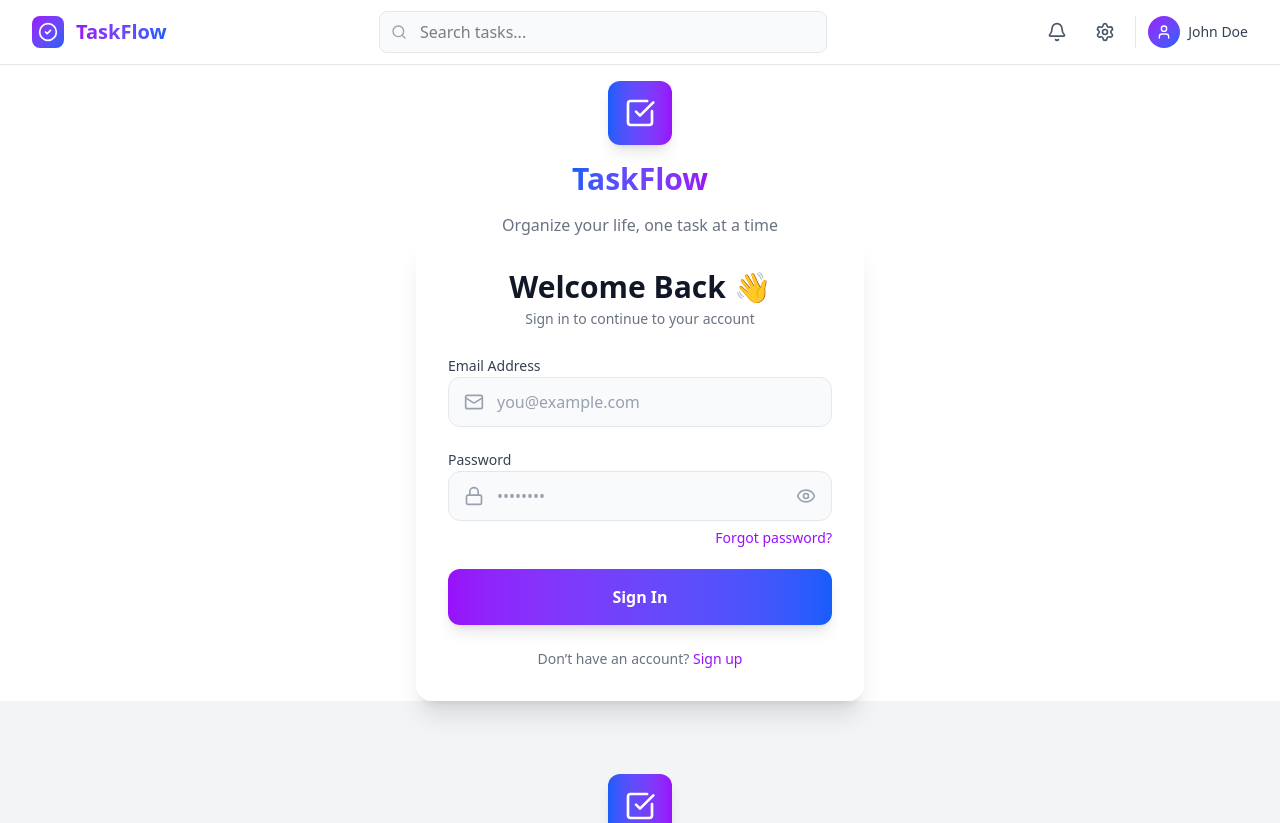
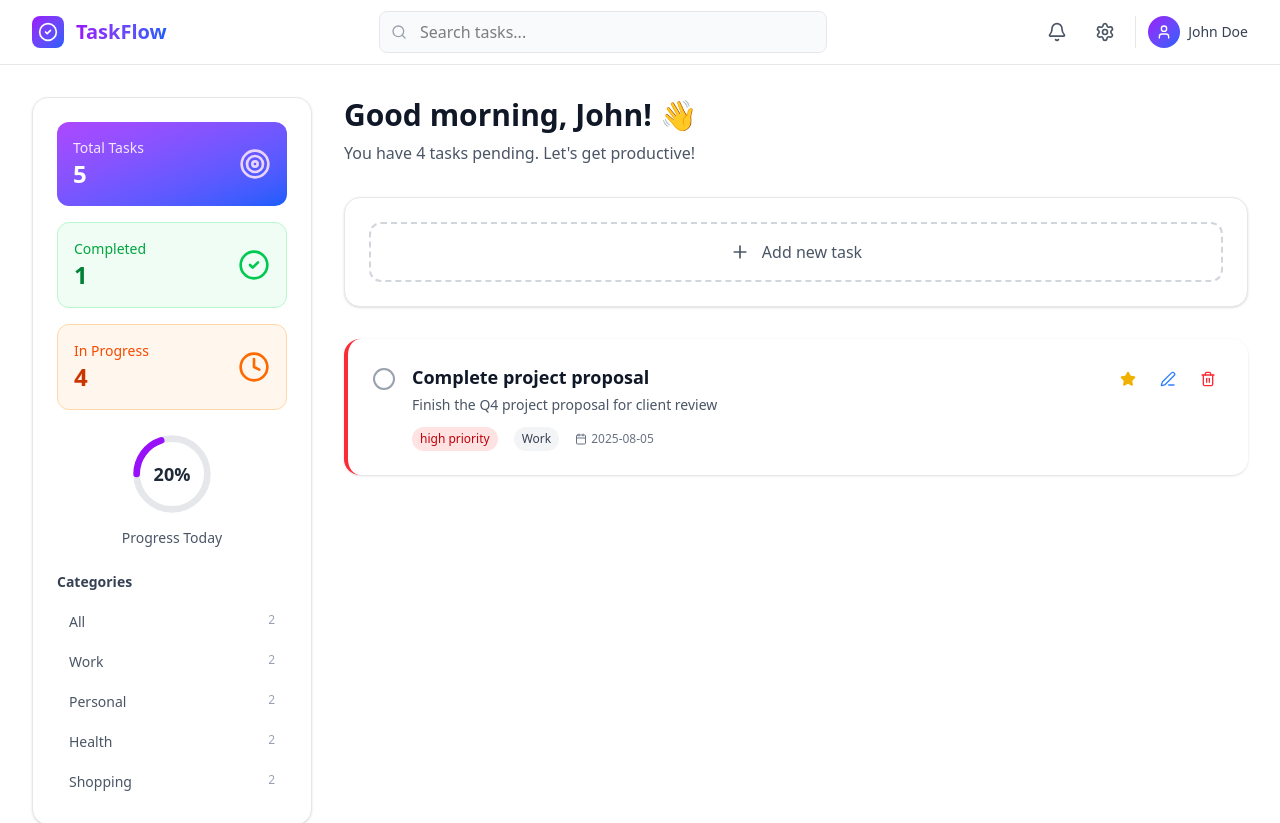
Before and after one commit to omprakash118/TODO-app, a React (Vite) app in the folder client/: page / in a window 1280 px wide. Shown: the top 823 px of the page. Built offline with nearby package versions, Linux system fonts and the light colour scheme.

Commit message:
Add MainComponent to Dashboard and implement task overview UI

```diff
--- /dev/null
+++ b/client/src/component/MainComponent.jsx
@@ -0,0 +1,126 @@
+import React from "react";
+import {
+  Plus, CheckCircle2, Target, Clock, Circle,
+  Calendar, Star, Edit3, Trash2
+} from 'lucide-react';
+
+export default function MainComponent(){
+    return(
+         <div className="max-w-7xl mx-auto px-4 sm:px-6 lg:px-8 py-8">
+        <div className="grid grid-cols-1 lg:grid-cols-4 gap-8">
+          {/* Sidebar */}
+          <div className="lg:col-span-1">
+            <div className="bg-white rounded-2xl shadow-sm border border-gray-200 p-6 sticky top-24">
+              {/* Stats */}
+              <div className="space-y-4 mb-6">
+                <div className="bg-gradient-to-br from-purple-500 to-blue-600 rounded-xl p-4 text-white">
+                  <div className="flex items-center justify-between">
+                    <div>
+                      <p className="text-purple-100 text-sm">Total Tasks</p>
+                      <p className="text-2xl font-bold">5</p>
+                    </div>
+                    <Target className="w-8 h-8 text-purple-200" />
+                  </div>
+                </div>
+                <div className="bg-green-50 border border-green-200 rounded-xl p-4">
+                  <div className="flex items-center justify-between">
+                    <div>
+                      <p className="text-green-600 text-sm">Completed</p>
+                      <p className="text-2xl font-bold text-green-700">1</p>
+                    </div>
+                    <CheckCircle2 className="w-8 h-8 text-green-500" />
+                  </div>
+                </div>
+                <div className="bg-orange-50 border border-orange-200 rounded-xl p-4">
+                  <div className="flex items-center justify-between">
+                    <div>
+                      <p className="text-orange-600 text-sm">In Progress</p>
+                      <p className="text-2xl font-bold text-orange-700">4</p>
+                    </div>
+                    <Clock className="w-8 h-8 text-orange-500" />
+                  </div>
+                </div>
+              </div>
+
+              {/* Progress Chart */}
+              <div className="mb-6">
+                <div className="text-center">
+                  <div className="relative inline-flex items-center justify-center">
+                    <svg className="w-20 h-20 transform -rotate-90" viewBox="0 0 36 36">
+                      <path className="text-gray-200" stroke="currentColor" strokeWidth="3" fill="none"
+                        d="M18 2.0845 a 15.9155 15.9155 0 0 1 0 31.831 a 15.9155 15.9155 0 0 1 0 -31.831" />
+                      <path className="text-purple-600" stroke="currentColor" strokeWidth="3" strokeLinecap="round"
+                        fill="none" strokeDasharray="20, 100"
+                        d="M18 2.0845 a 15.9155 15.9155 0 0 1 0 31.831 a 15.9155 15.9155 0 0 1 0 -31.831" />
+                    </svg>
+                    <div className="absolute inset-0 flex items-center justify-center">
+                      <span className="text-lg font-bold text-gray-800">20%</span>
+                    </div>
+                  </div>
+                  <p className="text-sm text-gray-600 mt-2">Progress Today</p>
+                </div>
+              </div>
+
+              {/* Categories */}
+              <div>
+                <h3 className="text-sm font-semibold text-gray-700 mb-3">Categories</h3>
+                <div className="space-y-1">
+                  {['All', 'Work', 'Personal', 'Health', 'Shopping'].map((cat) => (
+                    <button key={cat} className="w-full text-left px-3 py-2 rounded-lg text-sm font-medium text-gray-600 hover:bg-gray-100">
+                      {cat}
+                      <span className="float-right text-xs text-gray-400">2</span>
+                    </button>
+                  ))}
+                </div>
+              </div>
+            </div>
+          </div>
+
+          {/* Main Panel */}
+          <div className="lg:col-span-3">
+            <div className="mb-8">
+              <h2 className="text-3xl font-bold text-gray-900 mb-2">Good morning, John! 👋</h2>
+              <p className="text-gray-600">You have 4 tasks pending. Let's get productive!</p>
+            </div>
+
+            {/* Add Task UI */}
+            <div className="bg-white rounded-2xl shadow-sm border border-gray-200 p-6 mb-8">
+              <button className="w-full flex items-center justify-center space-x-3 py-4 border-2 border-dashed border-gray-300 rounded-xl text-gray-600 hover:border-purple-400 hover:text-purple-600 hover:bg-purple-50 transition-all duration-200">
+                <Plus className="w-5 h-5" />
+                <span className="font-medium">Add new task</span>
+              </button>
+            </div>
+
+            {/* Static Task Example */}
+            <div className="space-y-4">
+              <div className="bg-white rounded-2xl shadow-sm border-l-4 border-red-500 bg-red-50 p-6 hover:shadow-md transition-all duration-200">
+                <div className="flex items-start space-x-4">
+                  <Circle className="w-6 h-6 text-gray-400 mt-1" />
+                  <div className="flex-1 min-w-0">
+                    <div className="flex justify-between items-start">
+                      <div>
+                        <h3 className="text-lg font-semibold text-gray-900">Complete project proposal</h3>
+                        <p className="mt-1 text-sm text-gray-600">Finish the Q4 project proposal for client review</p>
+                        <div className="flex items-center space-x-4 mt-3">
+                          <span className="px-2 py-1 bg-red-100 text-red-700 rounded-full text-xs font-medium">high priority</span>
+                          <span className="px-2 py-1 bg-gray-100 text-gray-700 rounded-full text-xs font-medium">Work</span>
+                          <span className="text-xs text-gray-500 flex items-center">
+                            <Calendar className="w-3 h-3 mr-1" /> 2025-08-05
+                          </span>
+                        </div>
+                      </div>
+                      <div className="flex items-center space-x-2 ml-4">
+                        <button className="p-2 text-yellow-500 hover:text-yellow-600"><Star className="w-4 h-4 fill-current" /></button>
+                        <button className="p-2 text-blue-500"><Edit3 className="w-4 h-4" /></button>
+                        <button className="p-2 text-red-500"><Trash2 className="w-4 h-4" /></button>
+                      </div>
+                    </div>
+                  </div>
+                </div>
+              </div>
+            </div>
+        </div>
+        </div>
+        </div>
+    )
+}
--- a/client/src/pages/Dashboard.jsx
+++ b/client/src/pages/Dashboard.jsx
@@ -1,9 +1,13 @@
 import React from "react";
 
 import Navbar from "../component/Navbar";
+import MainComponent from "../component/MainComponent";
 
 export default function Dashboard(){
     return (
+        <>
         <Navbar />
+        <MainComponent  />
+        </>
     )
 }
```
